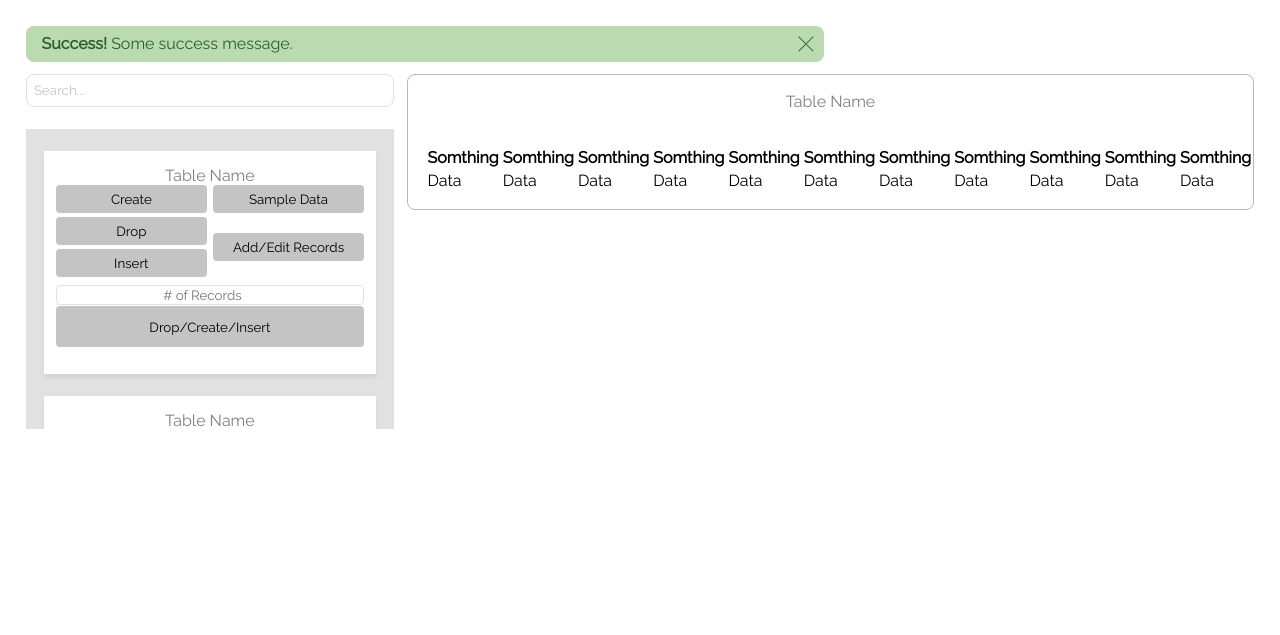
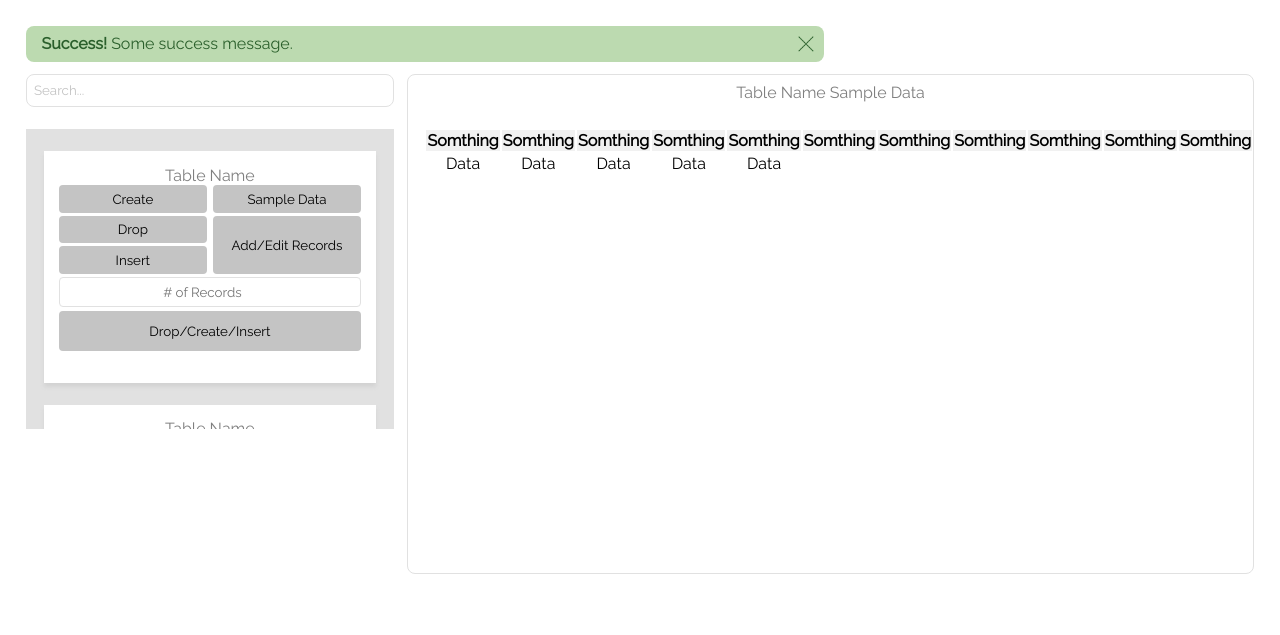
Before and after one commit to RussellMoore1987/open-source-project, a PHP site: page /open_source_project/private/layouts/devtoolkit/devtoolkit.layout.php in a window 1280 px wide. Shown: the top 635 px of the page. Run offline with PHP 8.4, Linux system fonts and the light colour scheme.

Commit message:
Lots of progress on html and css for tool

```diff
--- a/private/layouts/devtoolkit/devtoolkit.layout.php
+++ b/private/layouts/devtoolkit/devtoolkit.layout.php
@@ -77,10 +77,10 @@
         </section>
 
         <section class="table-section">
+            <div class="table-title">Table Name Sample Data</div>
             <div class="table-container">
-                <div class="table-title">Table Name</div>
                 <table>
-                    <tr>
+                    <tr class="table-header">
                         <th>Somthing</th>
                         <th>Somthing</th>
                         <th>Somthing</th>
@@ -102,14 +102,14 @@
                         <td>Data</td>
                         <td>Data</td>
                         <td>Data</td>
+                        <!-- <td>Data</td>
                         <td>Data</td>
                         <td>Data</td>
                         <td>Data</td>
                         <td>Data</td>
                         <td>Data</td>
                         <td>Data</td>
-                        <td>Data</td>
-                        <td>Data</td>
+                        <td>Data</td> -->
                     </tr>
                 </table>
             </div>
--- a/private/layouts/devtoolkit/devtoolkitstyles.css
+++ b/private/layouts/devtoolkit/devtoolkitstyles.css
@@ -100,7 +100,6 @@ body {
     background-color: #E1E1E1;
     display: flex;
     flex-direction: column;
-    justify-content: space-around;
     align-items: center;
     overflow-y: scroll;
     z-index: -1;
@@ -143,8 +142,8 @@ body {
 
 .buttons-container {
     display: grid;
-    grid-template-columns: 50% 50%;
-    grid-template-rows: 20% 20% 20% 20% 20%;
+    grid-template-columns: 49% 49%;
+    grid-template-rows: auto auto auto auto auto;
     grid-row-gap: 2%;
     grid-column-gap: 2%;
     justify-content: center;
@@ -163,7 +162,6 @@ body {
     border: none;
     padding: 4% 10%;
     text-align: center;
-    vertical-align: middle;
 }
 
 .create-button {
@@ -180,14 +178,11 @@ body {
 
 .edit-button {
     grid-area: edit;
-    justify-self: auto;
-    align-self: auto;
+    height: 100%;
 }
 
 .insert-button {
     grid-area: insert;
-    justify-self: auto;
-    align-self: auto;
 }
 
 .number-records {
@@ -198,6 +193,7 @@ body {
     border-width: 1.5px;
     border-color: #E1E1E1;
     color: #A2A2A2;
+    padding: 2% 0;
 }
 
 .all-button {
@@ -208,21 +204,55 @@ body {
 /* ---- Table Forms Styles ---- */
 .table-section {
     width: 100%;
+    border: 1px solid #E1E1E1;
+    border-radius: 8px;
+    min-height: 500px;
 }
 
 .table-container {
-    border: 1px solid #BAB8B8;
-    border-radius: 8px;
     overflow: scroll;
+    min-height: 450px;
+    padding: 2%;
 }
 
 .table-title {
     width: 100%;
     text-align: center;
-    padding: 2%;
+    padding: 1%;
     color: #7F7F7F;
 }
 
-.table-container table {
-    margin: 2%;
+tr {
+    text-align: center;
+    padding: 2%;
 }
+
+.table-header {
+    text-align: center;
+    background-color: #61CDFE;
+}
+
+tr:nth-child(even) {
+    background-color: white;
+}
+
+tr:nth-child(odd) {
+    background-color: #F1F1F1;
+}
+
+.table-container:hover::-webkit-scrollbar-thumb {
+    background: #7E7E7E;
+}
+
+.table-container::-webkit-scrollbar-thumb {
+    background: #C4C4C4;
+    border-radius: 60px;
+}
+
+.table-container::-webkit-scrollbar {
+    display: hidden;
+}
+
+.table-container::-webkit-scrollbar-button {
+    display: hidden;
+}
```
